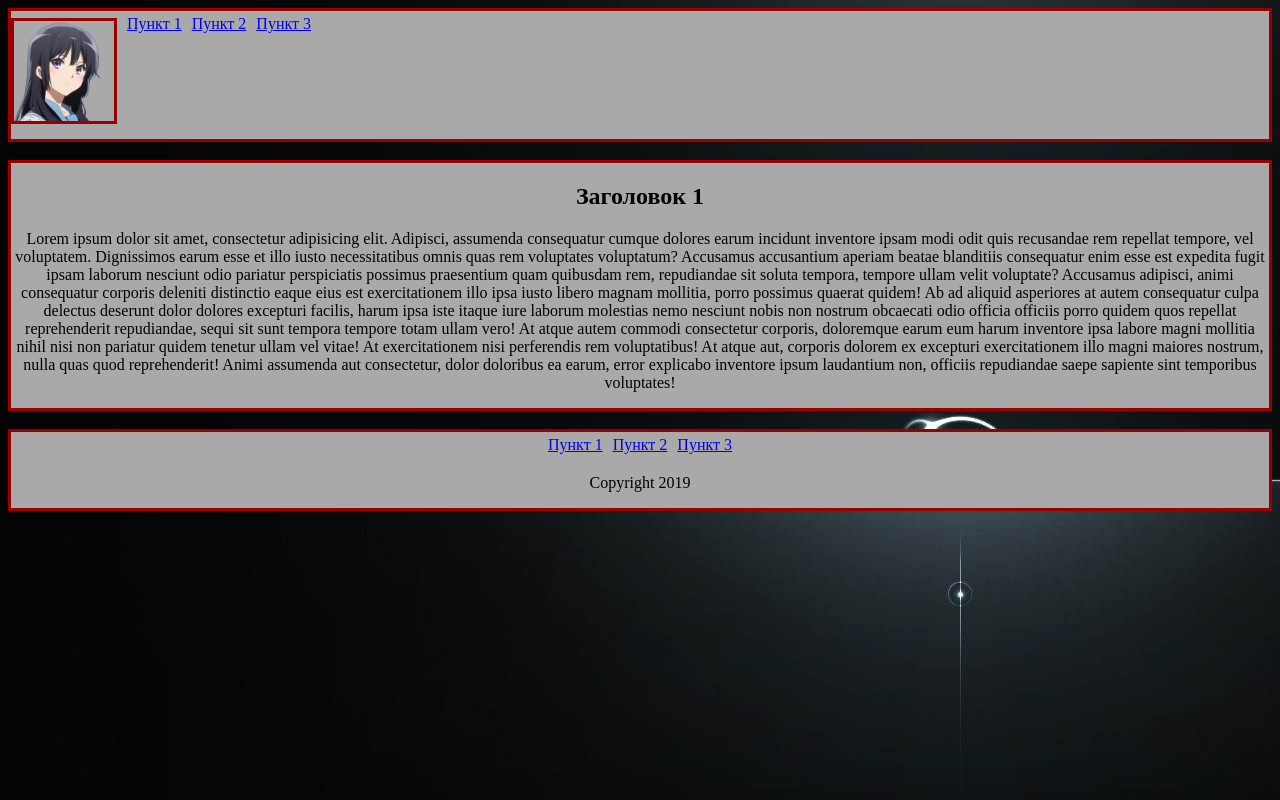
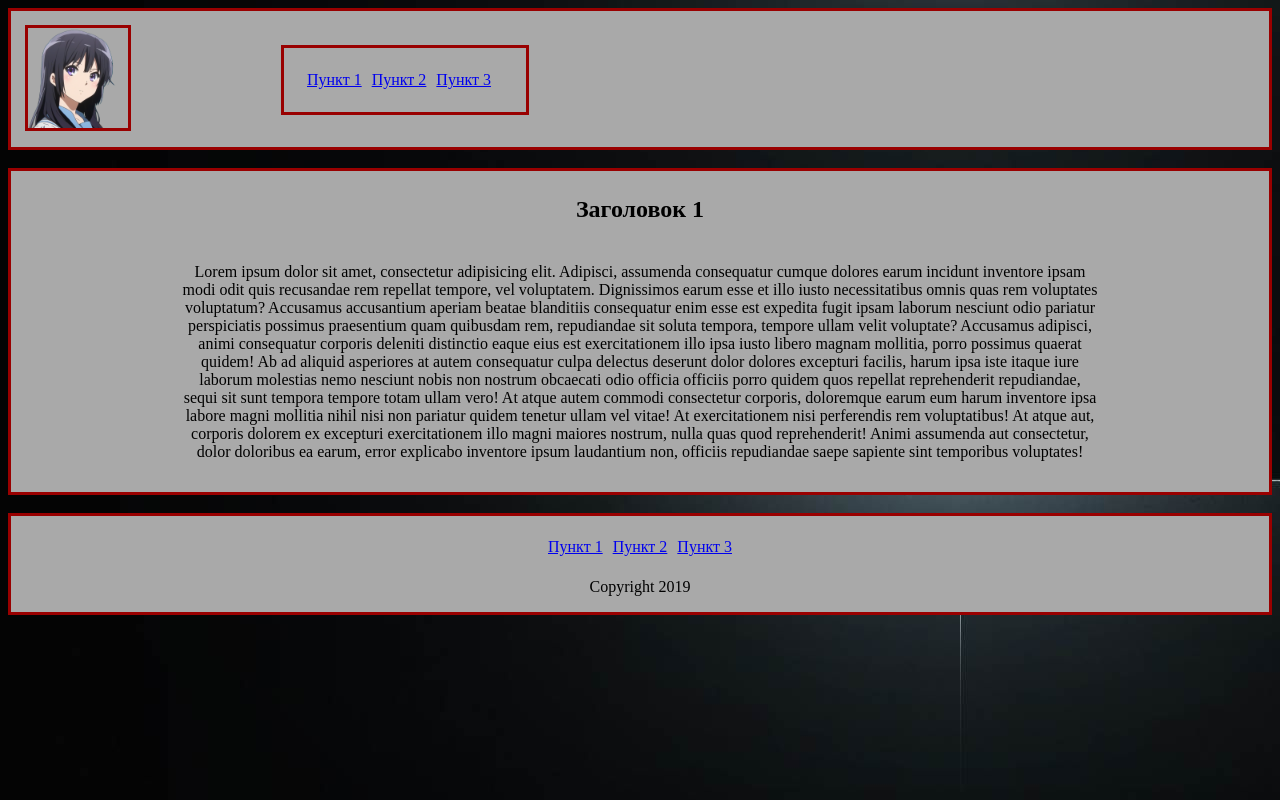
Before and after one commit to ISpurkIt/ISpurkit.github.io, a plain HTML site: page index.html in a window 1280 px wide. Drawn offline with Linux system fonts and the light colour scheme.

Commit message:
Add files via upload

```diff
--- /dev/null
+++ b/css/style.css
@@ -0,0 +1,71 @@
+.header {
+    border: 3px solid #990000;
+    background-color: darkgray;
+    height: 136px;
+}
+.img {
+    border: 3px solid #990000;
+    height: 100px;
+    width: 100px;
+    background-color: darkgray;
+    float: left;
+    margin: 14px 14px 14px 14px;
+}
+
+.head {
+    margin: 25px;
+}
+
+.text {
+    padding: 15px 170px;
+}
+
+.border {
+    border: 3px solid #990000;
+    color: black;
+    background-color: darkgray;
+}
+
+.bordercenter {
+    border: 3px solid #990000;
+    text-align: center;
+    color: black;
+    background-color: darkgray;
+}
+.borderright{
+    color: black;
+    background-color: darkgray;
+    float: right;
+    margin: 7px 0 15px 7px;
+    border: 3px solid #990000;
+
+}
+
+ul.hr {
+    margin: 34px 270px;
+    width: 202px;
+    border: 3px #900 solid;
+    padding: 20px;
+
+}ul.hr1 {
+    padding: 3px;
+}
+
+ul.hr li {
+    display: inline-block;
+    padding: 3px;
+    color: black;
+    background-color: darkgray;
+    box-sizing: border-box;
+}
+
+ul.hr1 li {
+    display: inline-block;
+    padding: 3px;
+    color: black;
+    background-color: darkgray;
+    box-sizing: border-box;
+}
+#id {
+    /*только для одной вещи*/
+}
--- a/index.html
+++ b/index.html
@@ -1,73 +1,30 @@
 <!DOCTYPE html>
 <html lang="en">
-<style>
-    .logo {
-        border: 3px solid #990000;
-        height: 100px;
-        width: 100px;
-        background-color: darkgray;
-        float: left;
-        margin: 7px 7px 7px 0;
-    }
-
-    .border {
-        border: 3px solid #990000;
-        color: black;
-        background-color: darkgray;
-    }
-
-    .bordercenter {
-        border: 3px solid #990000;
-        text-align: center;
-        color: black;
-        background-color: darkgray;
-    }
-    .borderright{
-        color: black;
-        background-color: darkgray;
-        float: right;
-        margin: 7px 0 15px 7px;
-        border: 3px solid #990000;
-
-    }
-
-    body {
-        background: url("images/backgroundn.jpg");
-    }
-
-    ul.hr {
-        margin: 0;
-        padding: 4px;
-    }
-
-    ul.hr li {
-        display: inline;
-        padding: 3px;
-        color: black;
-        background-color: darkgray;
-    }
-</style>
 <head>
+    <link rel="stylesheet" href="css/style.css">
     <meta charset="UTF-8">
     <title>Домашняя Работа</title>
+    <style>
+        body {
+            background: url("images/backgroundn.jpg");
+        }
+    </style>
 </head>
 <body>
-<header class="border">
-    <div class="Logo">
-        <img class="logo" src="images/Logo.png" alt="Logo">
-        <ul class="hr" style="height: 120px">
+<header class="header">
+        <img class="img" src="images/Logo.png" alt="Logo">
+        <ul class="hr">
             <li><a href="#">Пункт 1</a></li>
             <li><a href="#">Пункт 2</a></li>
             <li><a href="#">Пункт 3</a></li>
         </ul>
-    </div>
 
 </header>
-</br>
+<br>
 <article>
     <div class="bordercenter">
-        <h1>Заголовок 1</h1>
-        <p>Lorem ipsum dolor sit amet, consectetur adipisicing elit. Adipisci, assumenda consequatur cumque dolores
+        <h1 class="head">Заголовок 1</h1>
+        <p class="text">Lorem ipsum dolor sit amet, consectetur adipisicing elit. Adipisci, assumenda consequatur cumque dolores
             earum incidunt inventore ipsam modi odit quis recusandae rem repellat tempore, vel voluptatem. Dignissimos
             earum esse et illo iusto necessitatibus omnis quas rem voluptates voluptatum? Accusamus accusantium aperiam
             beatae blanditiis consequatur enim esse est expedita fugit ipsam laborum nesciunt odio pariatur perspiciatis
@@ -84,10 +41,10 @@
             sapiente sint temporibus voluptates!</p>
     </div>
 </article>
-</br>
+<br>
 <footer class="bordercenter">
     <div class="Menu copy">
-        <ul class="hr">
+        <ul class="hr1">
             <li><a href="#">Пункт 1</a></li>
             <li><a href="#">Пункт 2</a></li>
             <li><a href="#">Пункт 3</a></li>
```
